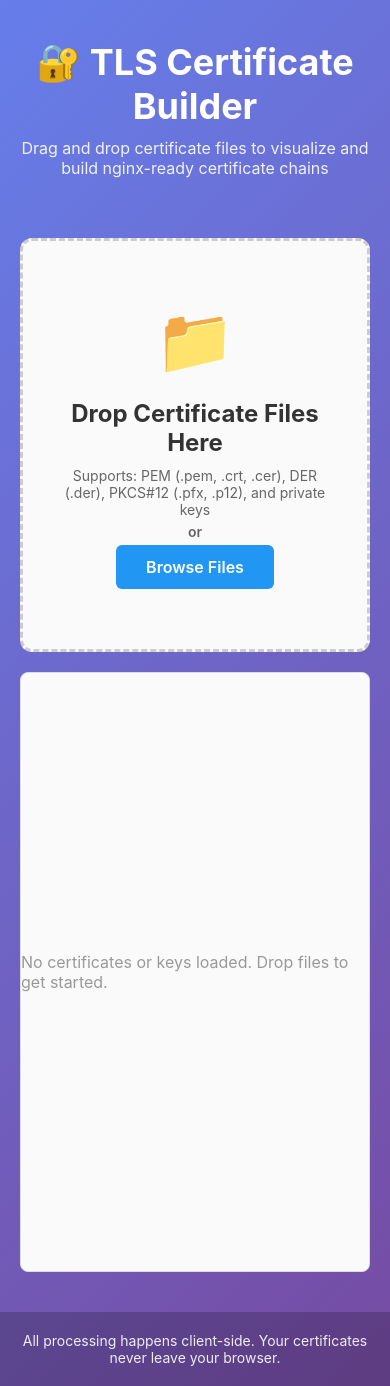
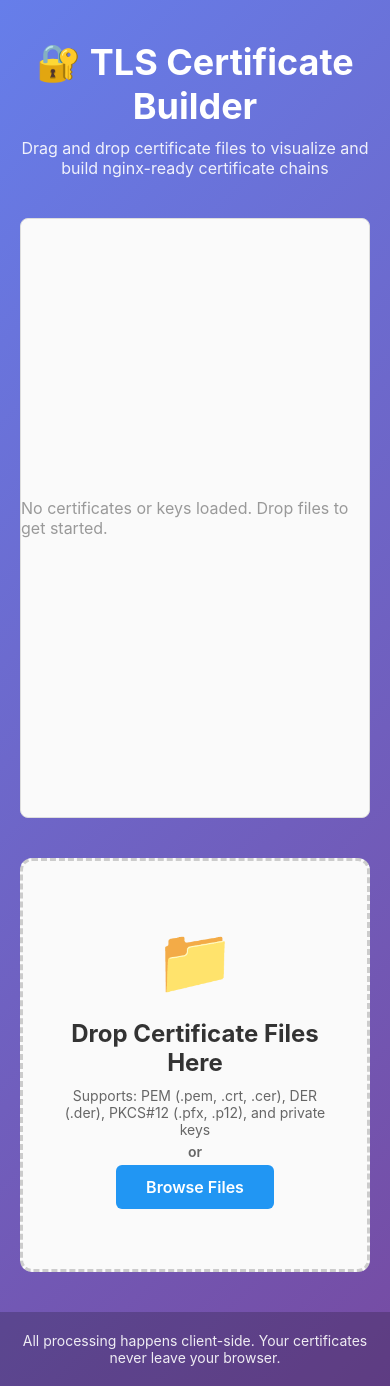
Before and after one commit to vibecoding-inc/tls-certificate-builder, a React (Vite) app: page / in a window 390 px wide. Built offline with nearby package versions, Linux system fonts and the light colour scheme.

Commit message:
Implement side-by-side layout for flowchart and controls
Co-authored-by: profiluefter <18028031+profiluefter@users.noreply.github.com>

```diff
--- a/src/App.css
+++ b/src/App.css
@@ -33,10 +33,52 @@
 
 .app-main {
   flex: 1;
-  max-width: 1400px;
   width: 100%;
+  padding: 20px;
+  overflow: hidden;
+}
+
+.layout-container {
+  display: flex;
+  gap: 20px;
+  height: 100%;
+  max-width: 1800px;
   margin: 0 auto;
-  padding: 20px;
+}
+
+.left-panel {
+  flex: 2;
+  min-width: 0;
+  display: flex;
+  flex-direction: column;
+}
+
+.right-panel {
+  flex: 1;
+  min-width: 350px;
+  max-width: 500px;
+  display: flex;
+  flex-direction: column;
+  gap: 20px;
+  overflow-y: auto;
+  max-height: calc(100vh - 200px);
+}
+
+/* Responsive layout for smaller screens */
+@media (max-width: 1024px) {
+  .layout-container {
+    flex-direction: column;
+    gap: 20px;
+  }
+
+  .left-panel {
+    min-height: 500px;
+  }
+
+  .right-panel {
+    max-width: none;
+    max-height: none;
+  }
 }
 
 .error-message {
@@ -44,7 +86,6 @@
   border: 1px solid #f44336;
   border-radius: 8px;
   padding: 15px;
-  margin: 20px 0;
   display: flex;
   align-items: center;
   gap: 10px;
@@ -83,16 +124,16 @@
   background: white;
   border-radius: 8px;
   padding: 15px 20px;
-  margin: 20px 0;
   display: flex;
-  justify-content: space-between;
-  align-items: center;
+  flex-direction: column;
+  gap: 12px;
   box-shadow: 0 2px 4px rgba(0, 0, 0, 0.1);
 }
 
 .summary-info {
   display: flex;
-  gap: 20px;
+  flex-direction: column;
+  gap: 8px;
   font-weight: 600;
   color: #333;
 }
@@ -106,6 +147,7 @@
   font-weight: 600;
   cursor: pointer;
   transition: background 0.3s ease;
+  width: 100%;
 }
 
 .clear-button:hover {
@@ -116,7 +158,6 @@
   background: white;
   border-radius: 8px;
   padding: 20px;
-  margin: 20px 0;
   box-shadow: 0 2px 4px rgba(0, 0, 0, 0.1);
 }
 
--- a/src/App.jsx
+++ b/src/App.jsx
@@ -118,6 +118,16 @@ function App() {
       </header>
 
       <main className="app-main">
+        <div className="layout-container">
+          <div className="left-panel">
+            <CertificateFlow
+              certificates={certificates}
+              privateKeys={privateKeys}
+              onDownloadChain={handleDownloadChain}
+            />
+          </div>
+
+          <div className="right-panel">
             <FileDropZone onFilesDropped={handleFilesDropped} />
 
             {error && (
@@ -140,12 +150,6 @@ function App() {
               </div>
             )}
 
-        <CertificateFlow
-          certificates={certificates}
-          privateKeys={privateKeys}
-          onDownloadChain={handleDownloadChain}
-        />
-
             {certificates.length > 0 && (
               <div className="certificate-details">
                 <h3>Certificate Details</h3>
@@ -167,6 +171,8 @@ function App() {
                 ))}
               </div>
             )}
+          </div>
+        </div>
       </main>
 
       {showPasswordModal && (
--- a/src/components/CertificateFlow.css
+++ b/src/components/CertificateFlow.css
@@ -1,10 +1,12 @@
 .certificate-flow-container {
-  height: 600px;
+  height: 100%;
+  min-height: 600px;
   border: 1px solid #ddd;
   border-radius: 8px;
   overflow: hidden;
   background: white;
-  margin: 20px 0;
+  display: flex;
+  flex-direction: column;
 }
 
 .certificate-flow-header {
@@ -38,12 +40,13 @@
 }
 
 .certificate-flow {
-  height: calc(100% - 60px);
+  flex: 1;
   background: #fafafa;
 }
 
 .certificate-flow-empty {
-  height: 600px;
+  height: 100%;
+  min-height: 600px;
   display: flex;
   align-items: center;
   justify-content: center;
@@ -51,7 +54,6 @@
   border-radius: 8px;
   background: #fafafa;
   color: #999;
-  margin: 20px 0;
 }
 
 .certificate-flow-empty p {
```
Lines whose indentation alone changed are shown as unchanged.
